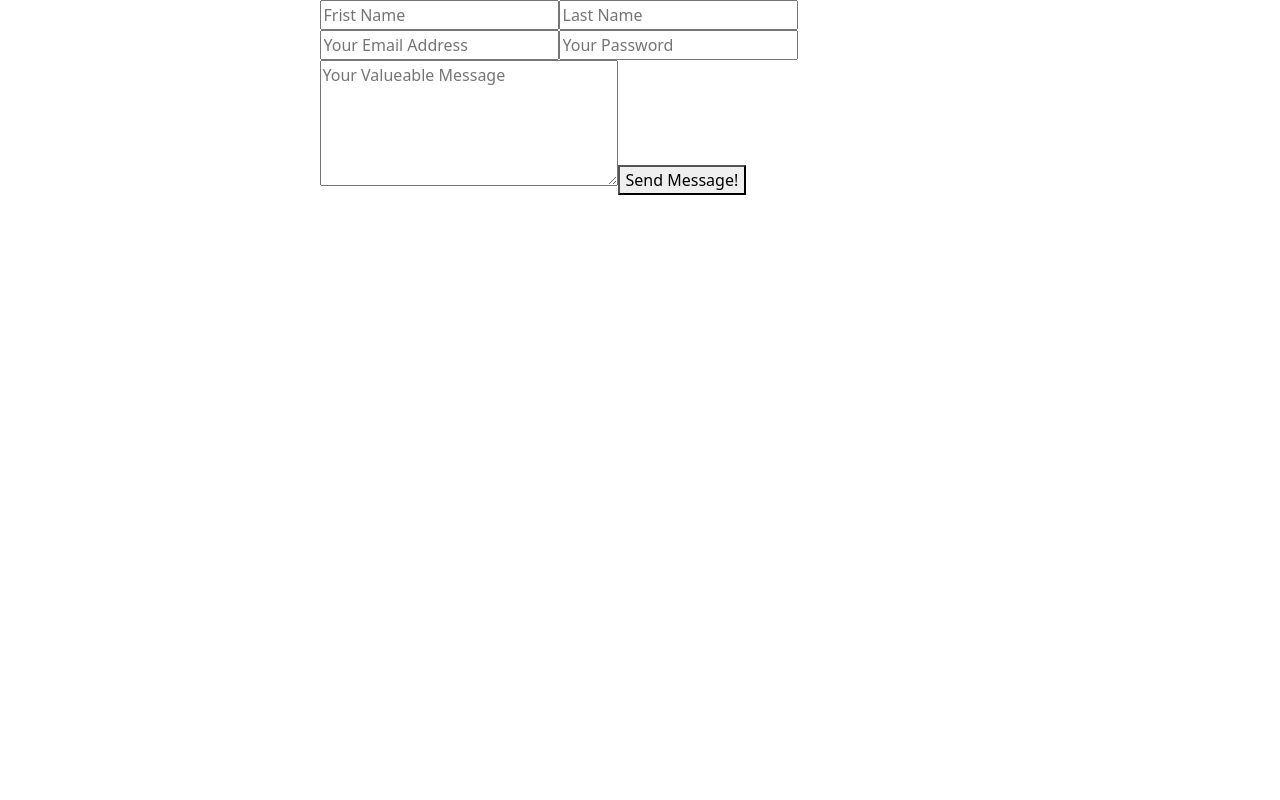
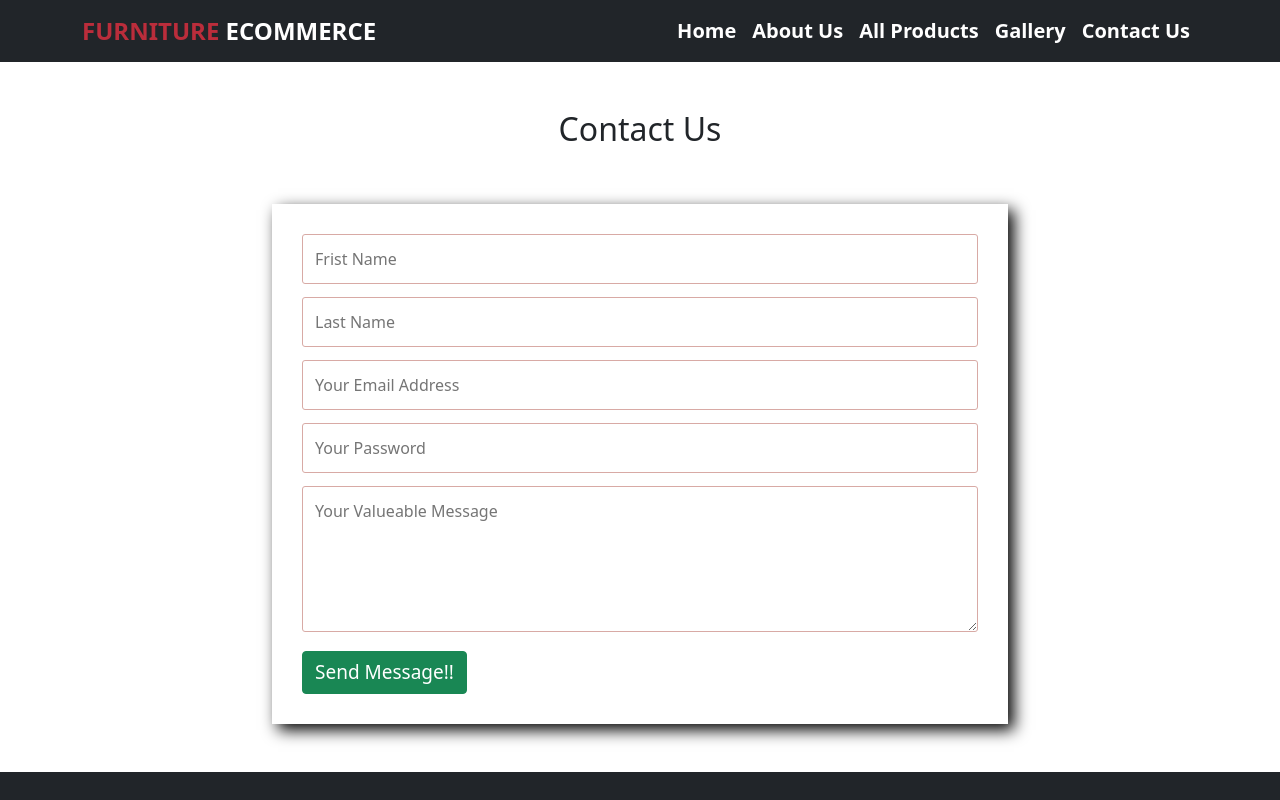
Before and after one commit to md-hasan-ali/furniture-ecommerce-client, a React (Create React App) app: page /contact in a window 1280 px wide. Shown: the top 800 px of the page. Built offline with nearby package versions, Linux system fonts and the light colour scheme.

Commit message:
create contact page

```diff
--- a/src/App.js
+++ b/src/App.js
@@ -8,6 +8,7 @@ import {
   Route
 } from "react-router-dom";
 import Contact from './pages/Contact/Contact';
+import AllProduct from './pages/AllProducts/AllProduct';
 
 function App() {
   return (
@@ -16,6 +17,7 @@ function App() {
         <Routes>
           <Route path='/' element={<Home />} />
           <Route path='/about' element={<About />} />
+          <Route path='/allProducts' element={<AllProduct />} />
           <Route path='/contact' element={<Contact />} />
         </Routes>
       </BrowserRouter>
--- a/src/pages/Contact/Contact.css
+++ b/src/pages/Contact/Contact.css
@@ -0,0 +1,13 @@
+.contact-form {
+    padding: 30px;
+    box-shadow: 6px 6px 15px #000;
+}
+
+.contact-form input,textarea {
+    width: 100%;
+    padding: 12px;
+    margin-bottom: 13px;
+    border: 1px solid rgb(216, 170, 165);
+    border-radius: 3px;
+    outline: none;
+}
--- a/src/pages/Contact/Contact.js
+++ b/src/pages/Contact/Contact.js
@@ -1,14 +1,20 @@
 import React from 'react';
-
+import Footer from '../Sheard/Footer/Footer';
+import Navigarion from '../Sheard/Navigation/Navigarion';
+import './Contact.css'
 
 const Contact = () => {
     return (
         <>
+            <Navigarion></Navigarion>
 
-            <div className='contact-area'>
+            <div className='contact-area my-5'>
                 <div className="container">
+                    <div className="section-title text-center pb-5">
+                        <h2>Contact Us</h2>
+                    </div>
                     <div className="row">
-                        <div className="col-md-7 mx-auto">
+                        <div className="col-md-8 mx-auto">
                             <div className="contact-form">
                                 <form action="">
                                     <input type="text" placeholder='Frist Name' />
@@ -16,7 +22,7 @@ const Contact = () => {
                                     <input type="email" placeholder='Your Email Address' />
                                     <input type="password" placeholder='Your Password' />
                                     <textarea cols="30" rows="5" placeholder='Your Valueable Message'></textarea>
-                                    <button type="submit">Send Message!</button>
+                                    <button className='btn btn-success box-button' type="submit">Send Message!!</button>
                                 </form>
                             </div>
                         </div>
@@ -24,6 +30,7 @@ const Contact = () => {
                 </div>
             </div>
 
+            <Footer></Footer>
         </>
     );
 };
--- a/src/pages/Sheard/Navigation/Navigarion.js
+++ b/src/pages/Sheard/Navigation/Navigarion.js
@@ -12,7 +12,7 @@ const Navigarion = () => {
                     <Nav className="se-auto">
                         <Nav.Link as={Link} to="/">Home</Nav.Link>
                         <Nav.Link as={Link} to="/about">About Us</Nav.Link>
-                        <Nav.Link href="#pricing">All Products</Nav.Link>
+                        <Nav.Link as={Link} to="/allProducts">All Products</Nav.Link>
                         <Nav.Link href="#pricing">Gallery</Nav.Link>
                         <Nav.Link as={Link} to="/contact">Contact Us</Nav.Link>
                     </Nav>
```
